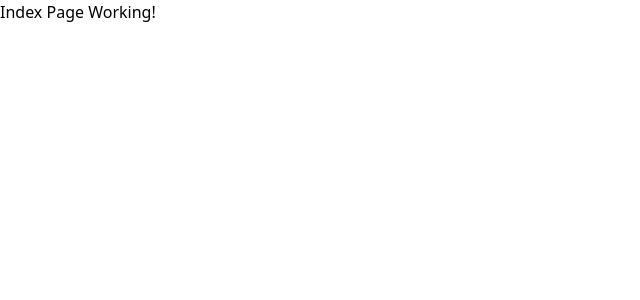
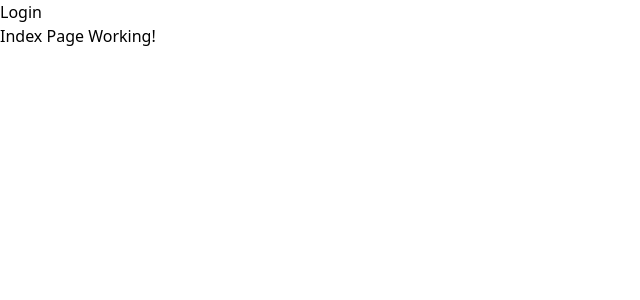
Before and after one commit to chithraka-kal/bettercore-fundraiser-web, a React (Create React App) app in the folder client/: page / in a window 1280 px wide. Shown: the top 300 px of the page, without its empty margins (0-640 px from the left). Built offline with nearby package versions, Linux system fonts and the light colour scheme.

Commit message:
Update App.js

```diff
--- a/client/src/App.js
+++ b/client/src/App.js
@@ -1,11 +1,14 @@
-import { Routes, Route } from "react-router-dom";
+import { Route, Routes } from "react-router-dom";
+import Login from "./Components/Auth/Login";
 import IndexPage from "./Pages/IndexPage";
 function App() {
   return (
-    <Routes>
-      <Route index element={<IndexPage />} />
-    </Routes>
-
+    <>
+      <Login />
+      <Routes>
+        <Route index element={<IndexPage />} />
+      </Routes>
+    </>
   );
 }
 
```
